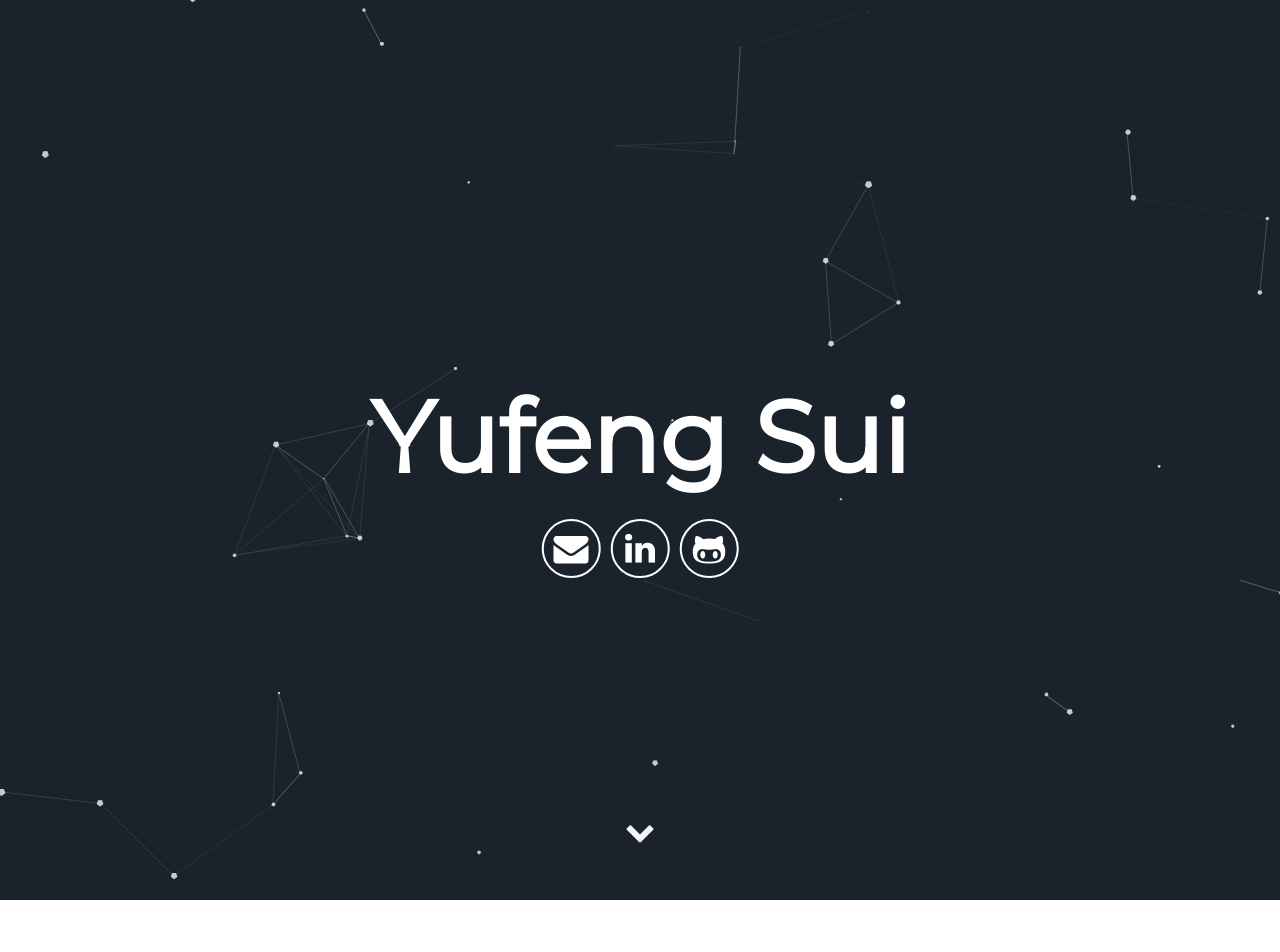
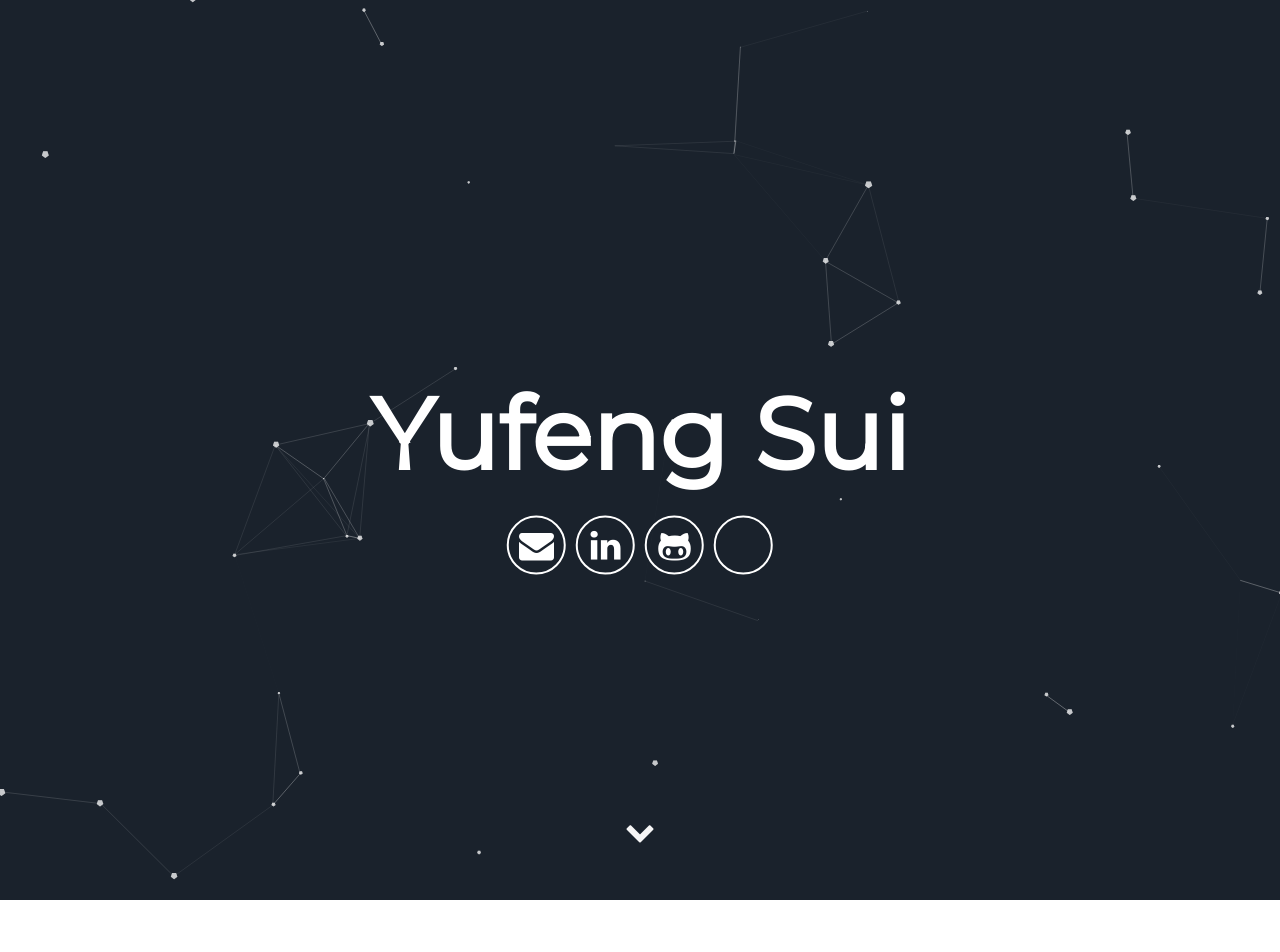
Before and after one commit to yfsui/yfsui.github.io, a Jekyll site: the page built from index.html, in a window 1280 px wide. Shown: the top 952 px of the page. Built offline with Jekyll 4.4.1, drawn with Linux system fonts in a browser that asks for light colours.

Commit message:
add kaggle

```diff
--- a/_includes/header.html
+++ b/_includes/header.html
@@ -8,6 +8,7 @@
         <a aria-label="Send email" href="mailto:yufeng.sui@columbia.edu"><i class="icon fa fa-envelope"></i></a>
         <a aria-label="My LinkedIn" target="_blank" href="https://www.linkedin.com/in/aurelia-sui"><i class="icon fa fa-linkedin" aria-hidden="true"></i></a>
         <a aria-label="My Github" target="_blank" href="https://github.com/yfsui"><i class="icon fa fa-github-alt" aria-hidden="true"></i></a>
+        <a aria-label="My Kaggle" target="_blank" href="https://www.kaggle.com/yufengsui"><i class="icon fa fa-kaggle" aria-hidden="true"></i></a>
       </div>
       <div class="header-links">
         <!-- <a class="link" href="#about" data-scroll>About Me</a> -->
```
Also changed, not shown: 2 other files.
